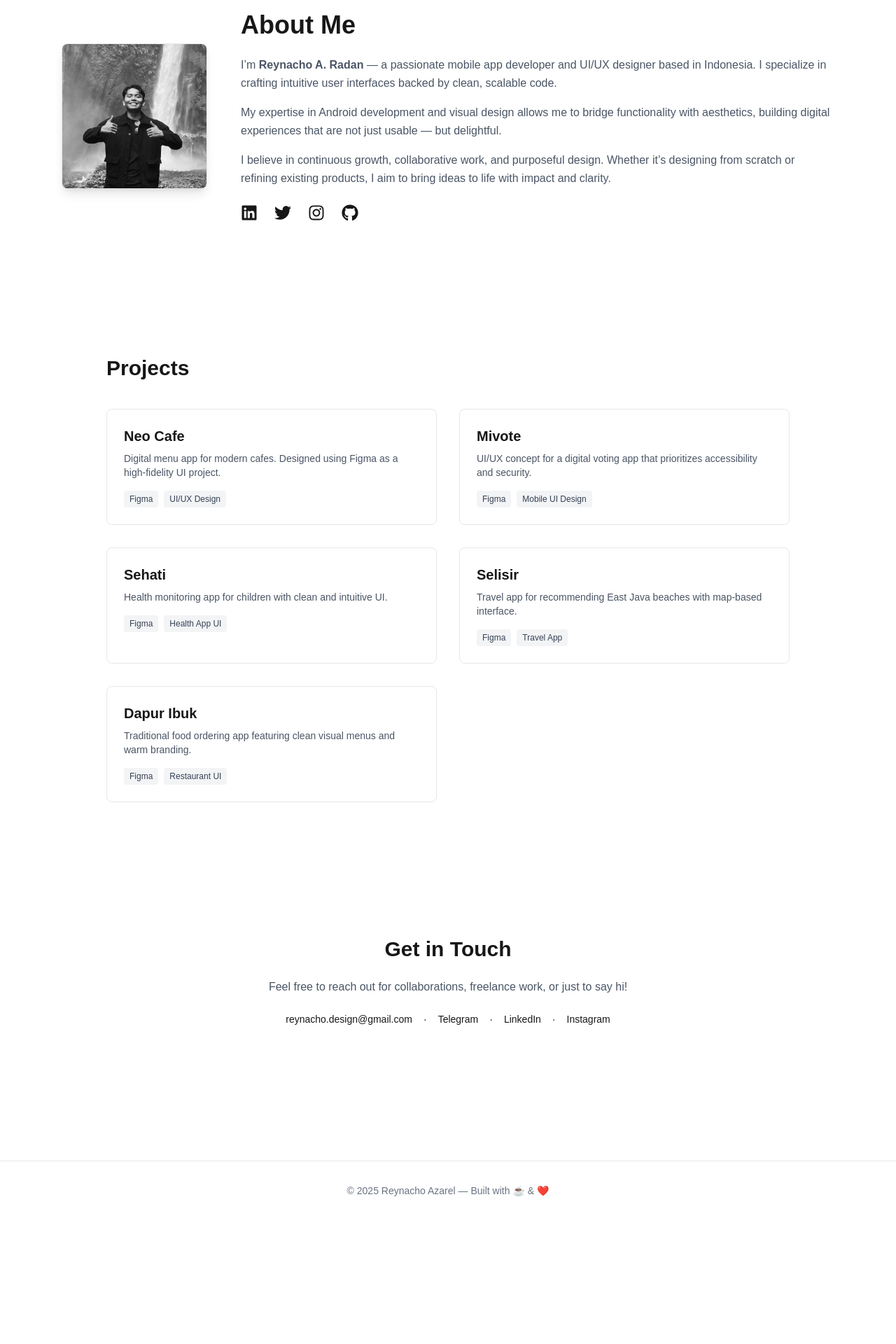
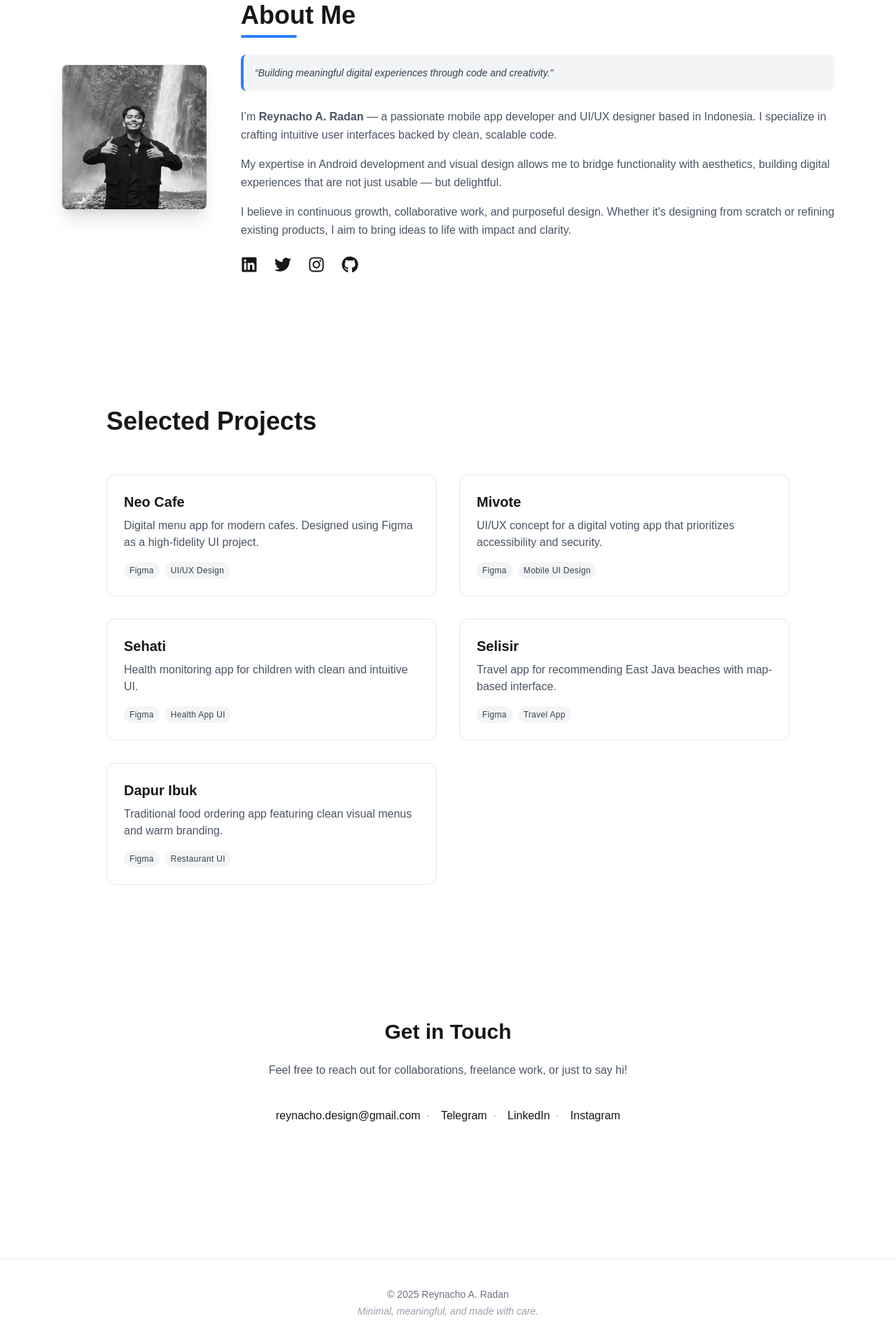
Before and after one commit to ReynachoRadan/reynacho-portfolio, a Next.js app: page / in a window 1280 px wide. Shown: the part 516-2436 px from the top of the page at 70% size. Before the commit the page ends 2259 px from the top, so only its background shows below. Built offline with nearby package versions, Linux system fonts and the light colour scheme.

Commit message:
Update portfolio with custom cursor and aesthetic layout

```diff
--- a/components/About.tsx
+++ b/components/About.tsx
@@ -13,40 +13,60 @@ export default function About() {
   return (
     <motion.section
       id="about"
-      className="max-w-6xl mx-auto px-6 py-24 flex flex-col sm:flex-row items-center gap-12"
+      className="relative bg-white dark:bg-[#0a0a0a] py-24 px-6 max-w-6xl mx-auto flex flex-col sm:flex-row items-center gap-12 rounded-xl shadow-inner"
       initial={{ opacity: 0, y: 40 }}
       whileInView={{ opacity: 1, y: 0 }}
       viewport={{ once: true }}
       transition={{ duration: 0.8, ease: "easeOut" }}
     >
       {/* FOTO */}
-      <div className="relative w-40 h-40 sm:w-52 sm:h-52 rounded-lg overflow-hidden shadow-lg border border-gray-200 dark:border-gray-700 group">
+      <div className="relative w-40 h-40 sm:w-52 sm:h-52 rounded-lg overflow-hidden shadow-xl border border-gray-200 dark:border-gray-700 group transition-transform duration-700 ease-in-out transform hover:scale-105 hover:shadow-2xl">
         <Image
           src="/reynacho.jpg"
           alt="Reynacho A. Radan"
           fill
-          className="object-cover filter grayscale group-hover:grayscale-0 group-hover:scale-105 transition duration-700 ease-in-out"
+          className="object-cover grayscale group-hover:grayscale-0 transition duration-700 ease-in-out"
           priority
         />
       </div>
 
-      {/* BIO & SOCIAL LINK */}
+      {/* BIO & SOCIAL */}
       <div className="flex-1 text-center sm:text-left">
-        <h2 className="text-4xl font-semibold text-foreground mb-6">
-          About Me
-        </h2>
+        <h2 className="text-4xl font-bold text-foreground mb-2">About Me</h2>
+        <div className="w-20 h-1 bg-blue-500 rounded mb-6 mx-auto sm:mx-0" />
 
-        <p className="text-gray-600 dark:text-gray-400 text-base leading-relaxed mb-4">
-          I&rsquo;m <strong>Reynacho A. Radan</strong> — a passionate mobile app developer and UI/UX designer based in Indonesia. I specialize in crafting intuitive user interfaces backed by clean, scalable code.
+        {/* Highlight Quote */}
+        <p className="bg-gray-100 dark:bg-gray-800/40 p-4 rounded-lg border-l-4 border-blue-500 dark:border-blue-400 text-sm text-gray-700 dark:text-gray-300 italic mb-6">
+          “Building meaningful digital experiences through code and creativity.”
         </p>
 
-        <p className="text-gray-600 dark:text-gray-400 text-base leading-relaxed mb-4">
+        {/* Animated Paragraphs */}
+        <motion.p
+          initial={{ opacity: 0, y: 20 }}
+          whileInView={{ opacity: 1, y: 0 }}
+          transition={{ delay: 0.2, duration: 0.6 }}
+          className="text-gray-600 dark:text-gray-400 text-base leading-relaxed mb-4"
+        >
+          I&rsquo;m <strong>Reynacho A. Radan</strong> — a passionate mobile app developer and UI/UX designer based in Indonesia. I specialize in crafting intuitive user interfaces backed by clean, scalable code.
+        </motion.p>
+
+        <motion.p
+          initial={{ opacity: 0, y: 20 }}
+          whileInView={{ opacity: 1, y: 0 }}
+          transition={{ delay: 0.3, duration: 0.6 }}
+          className="text-gray-600 dark:text-gray-400 text-base leading-relaxed mb-4"
+        >
           My expertise in Android development and visual design allows me to bridge functionality with aesthetics, building digital experiences that are not just usable — but delightful.
-        </p>
+        </motion.p>
 
-        <p className="text-gray-600 dark:text-gray-400 text-base leading-relaxed mb-6">
-          I believe in continuous growth, collaborative work, and purposeful design. Whether it&rsquo;s designing from scratch or refining existing products, I aim to bring ideas to life with impact and clarity.
-        </p>
+        <motion.p
+          initial={{ opacity: 0, y: 20 }}
+          whileInView={{ opacity: 1, y: 0 }}
+          transition={{ delay: 0.4, duration: 0.6 }}
+          className="text-gray-600 dark:text-gray-400 text-base leading-relaxed mb-6"
+        >
+          I believe in continuous growth, collaborative work, and purposeful design. Whether it&#39;s designing from scratch or refining existing products, I aim to bring ideas to life with impact and clarity.
+        </motion.p>
 
         {/* SOCIAL ICONS */}
         <div className="flex justify-center sm:justify-start gap-6 text-2xl text-foreground">
@@ -55,7 +75,7 @@ export default function About() {
             target="_blank"
             rel="noopener noreferrer"
             aria-label="LinkedIn"
-            className="hover:text-blue-600 transition"
+            className="hover:scale-110 hover:-translate-y-1 transition-transform duration-300 hover:text-blue-600"
           >
             <FaLinkedin />
           </a>
@@ -64,7 +84,7 @@ export default function About() {
             target="_blank"
             rel="noopener noreferrer"
             aria-label="Twitter / X"
-            className="hover:text-sky-500 transition"
+            className="hover:scale-110 hover:-translate-y-1 transition-transform duration-300 hover:text-sky-500"
           >
             <FaTwitter />
           </a>
@@ -73,7 +93,7 @@ export default function About() {
             target="_blank"
             rel="noopener noreferrer"
             aria-label="Instagram"
-            className="hover:text-pink-500 transition"
+            className="hover:scale-110 hover:-translate-y-1 transition-transform duration-300 hover:text-pink-500"
           >
             <FaInstagram />
           </a>
@@ -82,7 +102,7 @@ export default function About() {
             target="_blank"
             rel="noopener noreferrer"
             aria-label="GitHub"
-            className="hover:text-gray-800 dark:hover:text-white transition"
+            className="hover:scale-110 hover:-translate-y-1 transition-transform duration-300 hover:text-gray-900 dark:hover:text-white"
           >
             <FaGithub />
           </a>
--- a/components/Contact.tsx
+++ b/components/Contact.tsx
@@ -1,50 +1,60 @@
 "use client";
 import { motion } from "framer-motion";
+
 export default function Contact() {
   return (
     <motion.section
       id="contact"
       className="max-w-4xl mx-auto px-6 py-24 text-center flex flex-col items-center gap-6"
+      initial={{ opacity: 0, y: 40 }}
+      whileInView={{ opacity: 1, y: 0 }}
+      viewport={{ once: true }}
+      transition={{ duration: 0.8, ease: "easeOut" }}
     >
       <h2 className="text-3xl font-bold text-foreground">Get in Touch</h2>
-      <p className="text-gray-600 dark:text-gray-400 max-w-xl">
+
+      <p className="text-gray-600 dark:text-gray-400 max-w-xl text-base leading-relaxed">
         Feel free to reach out for collaborations, freelance work, or just to say hi!
       </p>
 
-      <div className="flex flex-wrap justify-center gap-4 text-sm font-medium text-foreground">
-        <a
-          href="mailto:reynacho.dev@gmail.com"
-          className="hover:underline"
-        >
-          reynacho.design@gmail.com
-        </a>
-        <span>·</span>
-        <a
-          href="https://t.me/reynachoAradan"
-          target="_blank"
-          rel="noopener noreferrer"
-          className="hover:underline"
-        >
-          Telegram
-        </a>
-        <span>·</span>
-        <a
-          href="https://www.linkedin.com/in/reynachoradan/"
-          target="_blank"
-          rel="noopener noreferrer"
-          className="hover:underline"
-        >
-          LinkedIn
-        </a>
-        <span>·</span>
-        <a
-          href="https://instagram.com/reynacho._"
-          target="_blank"
-          rel="noopener noreferrer"
-          className="hover:underline"
-        >
-          Instagram
-        </a>
+      <div className="flex flex-wrap justify-center items-center gap-4 text-sm sm:text-base font-medium mt-4 text-foreground">
+        {[
+          {
+            label: "reynacho.design@gmail.com",
+            href: "mailto:reynacho.design@gmail.com",
+          },
+          {
+            label: "Telegram",
+            href: "https://t.me/reynachoAradan",
+          },
+          {
+            label: "LinkedIn",
+            href: "https://www.linkedin.com/in/reynachoradan/",
+          },
+          {
+            label: "Instagram",
+            href: "https://instagram.com/reynacho._",
+          },
+        ].map((link, idx, arr) => (
+          <div key={idx} className="flex items-center gap-2">
+            <a
+              href={link.href}
+              target="_blank"
+              rel="noopener noreferrer"
+              className="relative group"
+            >
+              <span className="transition-colors group-hover:text-black dark:group-hover:text-white">
+                {link.label}
+              </span>
+              <span className="absolute left-0 -bottom-1 w-0 h-[1.5px] bg-foreground group-hover:w-full transition-all duration-300"></span>
+            </a>
+
+            {/* Separator dot, kecuali elemen terakhir */}
+            {idx < arr.length - 1 && (
+              <span className="text-gray-400 dark:text-gray-600">·</span>
+            )}
+          </div>
+        ))}
       </div>
     </motion.section>
   );
--- a/components/Footer.tsx
+++ b/components/Footer.tsx
@@ -8,9 +8,12 @@ export default function Footer() {
       whileInView={{ opacity: 1 }}
       transition={{ duration: 1 }}
       viewport={{ once: true }}
-      className="text-center py-8 text-sm text-gray-500 dark:text-gray-400 border-t border-gray-200 dark:border-gray-700 mt-24"
+      className="mt-24 border-t border-gray-200 dark:border-gray-700 px-6 py-10 text-center text-sm text-gray-500 dark:text-gray-400"
     >
-      © 2025 Reynacho Azarel — Built with ☕ & ❤️
+      <p className="mb-1">&copy; {new Date().getFullYear()} Reynacho A. Radan</p>
+      <p className="italic text-gray-400 dark:text-gray-500">
+        Minimal, meaningful, and made with care.
+      </p>
     </motion.footer>
   );
 }
--- a/components/Navbar.tsx
+++ b/components/Navbar.tsx
@@ -23,13 +23,26 @@ export default function Navbar() {
       }`}
     >
       <nav className="max-w-6xl mx-auto px-6 py-4 flex justify-between items-center text-sm font-medium text-foreground">
-        <Link href="#hero" className="font-semibold text-lg">
+        {/* Brand */}
+        <Link href="#hero" className="font-bold text-lg tracking-tight">
           Reynacho
         </Link>
+
+        {/* Nav Links */}
         <div className="hidden sm:flex gap-6">
-          <Link href="#about" className="hover:underline">About</Link>
-          <Link href="#projects" className="hover:underline">Projects</Link>
-          <Link href="#contact" className="hover:underline">Contact</Link>
+          {[
+            { href: "#about", label: "About" },
+            { href: "#projects", label: "Projects" },
+            { href: "#contact", label: "Contact" },
+          ].map((item) => (
+            <Link
+              key={item.href}
+              href={item.href}
+              className="relative transition duration-300 ease-in-out hover:text-black dark:hover:text-white after:absolute after:left-0 after:-bottom-1 after:h-[2px] after:w-0 hover:after:w-full after:bg-current after:transition-all after:duration-300"
+            >
+              {item.label}
+            </Link>
+          ))}
         </div>
       </nav>
     </header>
--- a/components/Projects.tsx
+++ b/components/Projects.tsx
@@ -1,5 +1,8 @@
 "use client";
-import { motion } from "framer-motion";
+
+import { motion, useAnimation } from "framer-motion";
+import { useEffect, useRef } from "react";
+import { useInView } from "react-intersection-observer";
 
 type Project = {
   title: string;
@@ -42,40 +45,76 @@ const projects: Project[] = [
 ];
 
 export default function Projects() {
+  const controls = useAnimation();
+  const ref = useRef(null);
+  const { ref: inViewRef, inView } = useInView({
+    threshold: 0.2,
+    triggerOnce: false,
+  });
+
+  // Combine refs
+  const setRefs = (node: any) => {
+    ref.current = node;
+    inViewRef(node);
+  };
+
+  useEffect(() => {
+    if (inView) {
+      controls.start("visible");
+    } else {
+      controls.start("hidden");
+    }
+  }, [controls, inView]);
+
+  const containerVariants = {
+    hidden: { opacity: 0, y: 50 },
+    visible: {
+      opacity: 1,
+      y: 0,
+      transition: {
+        duration: 0.8,
+        when: "beforeChildren",
+        staggerChildren: 0.15,
+      },
+    },
+  };
+
+  const itemVariants = {
+    hidden: { opacity: 0, y: 30 },
+    visible: { opacity: 1, y: 0 },
+  };
+
   return (
     <motion.section
       id="projects"
-      initial={{ opacity: 0, y: 50 }}
-      whileInView={{ opacity: 1, y: 0 }}
-      transition={{ duration: 0.8 }}
-      viewport={{ once: true }}
+      ref={setRefs}
       className="max-w-5xl mx-auto py-24 px-6 flex flex-col gap-10"
+      variants={containerVariants}
+      initial="hidden"
+      animate={controls}
     >
-      <h2 className="text-3xl font-bold text-foreground text-center sm:text-left">
-        Projects
+      <h2 className="text-4xl font-bold text-center sm:text-left text-foreground mb-4">
+        Selected Projects
       </h2>
 
       <div className="grid gap-8 sm:grid-cols-2">
         {projects.map((project, index) => (
           <motion.div
             key={index}
-            initial={{ opacity: 0, scale: 0.95 }}
-            whileInView={{ opacity: 1, scale: 1 }}
-            transition={{ duration: 0.5, delay: index * 0.1 }}
-            viewport={{ once: true }}
-            className="block border border-gray-200 dark:border-gray-700 rounded-lg p-6 hover:shadow-lg transition duration-300 bg-white dark:bg-[#111]"
+            variants={itemVariants}
+            className="group block border border-gray-200 dark:border-gray-700 rounded-xl p-6 bg-white dark:bg-[#111] hover:shadow-xl hover:border-gray-300 dark:hover:border-gray-600 transition-all duration-300"
           >
-            <h3 className="text-xl font-semibold text-foreground mb-2">
+            <h3 className="text-xl font-semibold text-foreground mb-2 group-hover:underline transition">
               {project.title}
             </h3>
-            <p className="text-sm text-gray-600 dark:text-gray-400 mb-4">
+            <p className="text-base text-gray-600 dark:text-gray-400 mb-4">
               {project.description}
             </p>
             <div className="flex flex-wrap gap-2">
               {project.tech.map((tech, idx) => (
                 <span
                   key={idx}
-                  className="text-xs bg-gray-100 dark:bg-gray-800 text-gray-700 dark:text-gray-300 px-2 py-1 rounded"
+                  className="text-xs bg-gray-100 dark:bg-gray-800 text-gray-700 dark:text-gray-300 px-2 py-1 rounded-full tracking-wide"
                 >
                   {tech}
                 </span>
```
Also changed, not shown: app/layout.tsx (+5 -3 lines), components/CustomCursor.tsx (+9 -3 lines), components/Hero.tsx (+5 -4 lines), package.json (+21 -3 lines), tailwind.config.js (added, +11 -0 lines), src/input.css (added), src/output.css (added), 1 other file (tests, documents, lock files or other folders).
